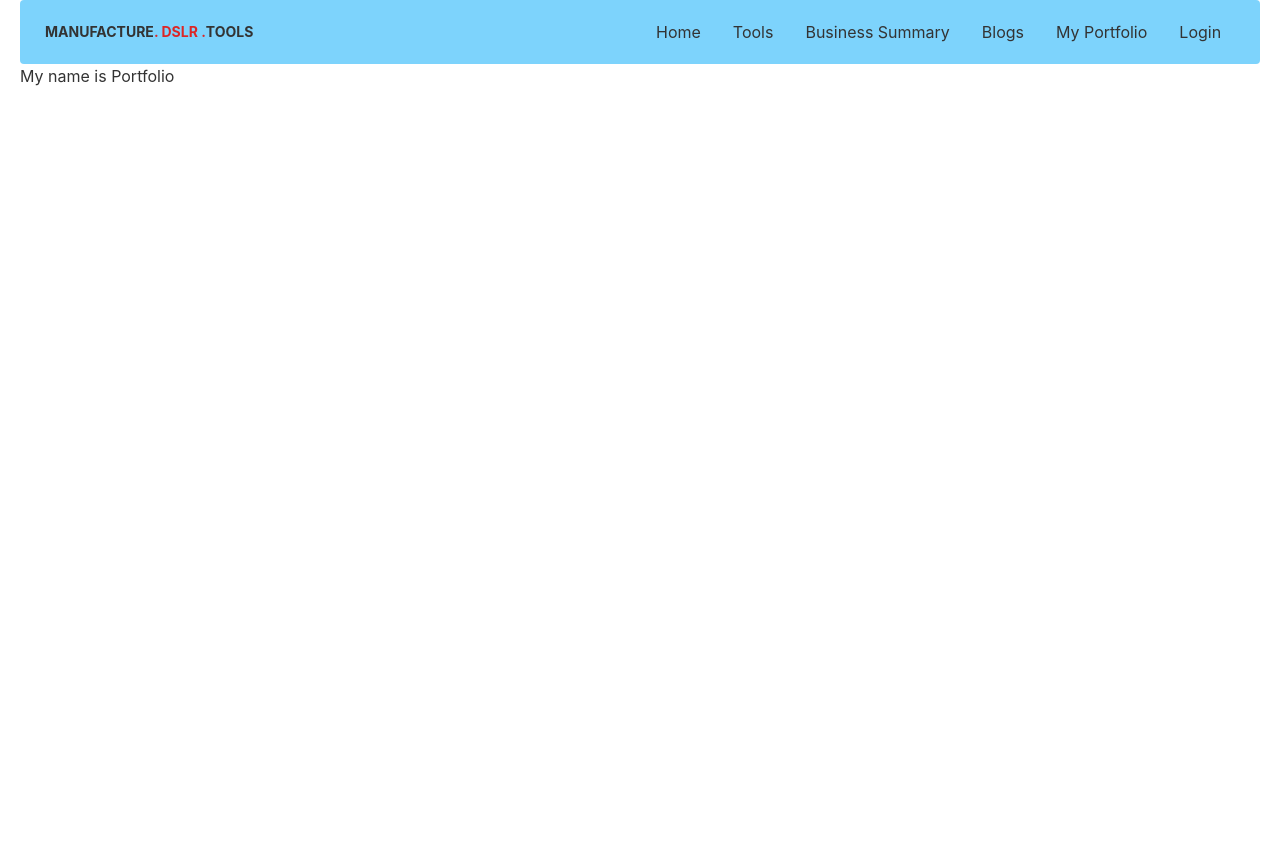
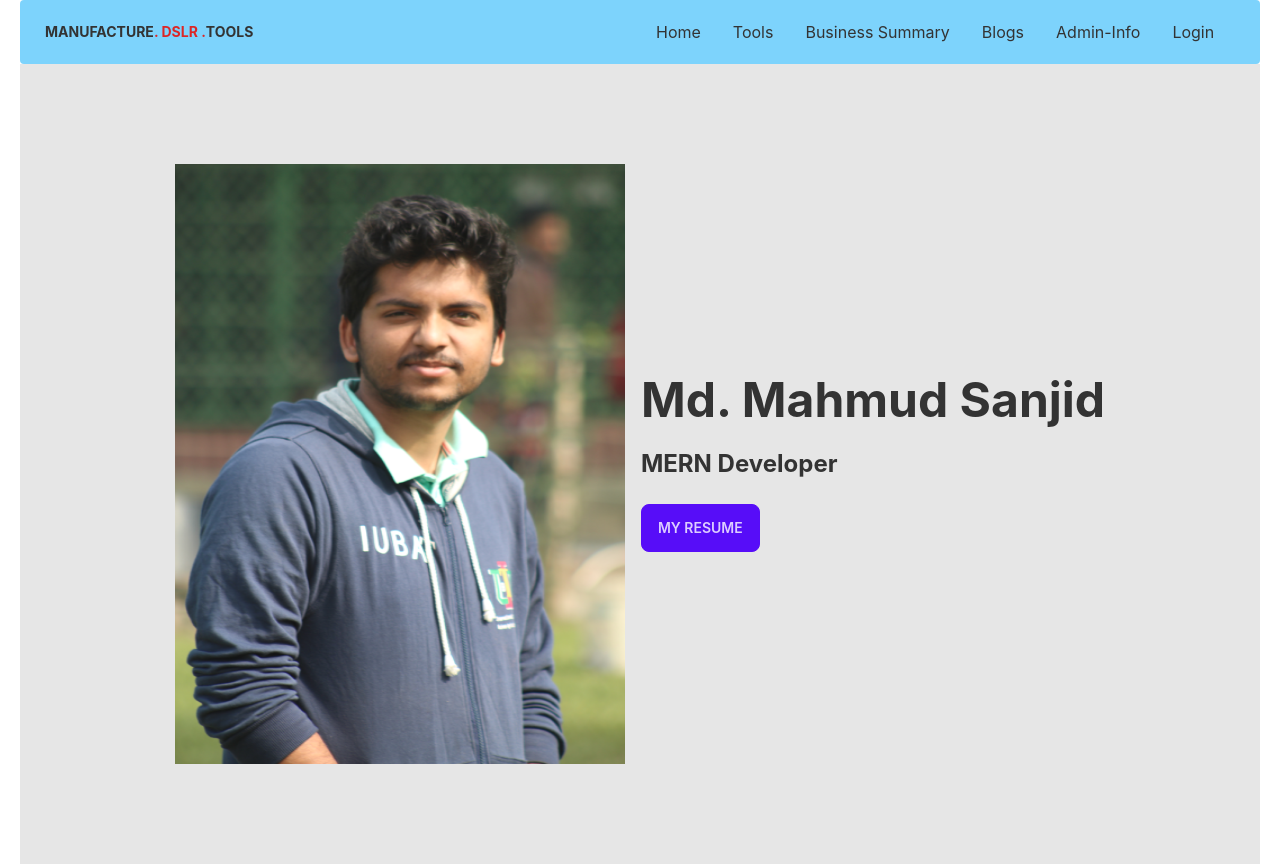
Before and after one commit to Sanjidk/manufacturer-website-client-side-Sanjidk, a React (Create React App) app: page /portfolio in a window 1280 px wide. Before the commit the page ends 800 px from the top, so only its background shows below. Built offline with nearby package versions, Linux system fonts and the light colour scheme; no server answers.

Commit message:
Admin info add

```diff
--- a/src/components/Home/Blogs/Blogs.js
+++ b/src/components/Home/Blogs/Blogs.js
@@ -3,7 +3,7 @@ import Footer from '../../Shared/Footer/Footer';
 
 const Blogs = () => {
     return (
-        <div>
+        <div className='font-bold text-xl'>
             <div className="collapse rounded-lg mt-2">
                 <input type="checkbox" className="peer" />
                 <div className="collapse-title bg-primary text-primary-content peer-checked:bg-secondary peer-checked:text-secondary-content">
--- a/src/components/Home/MyPortfolio/MyPortfolio.js
+++ b/src/components/Home/MyPortfolio/MyPortfolio.js
@@ -1,11 +1,18 @@
 import React from 'react';
+import sanjid from '../../../img/sanjid.png'
 
 const MyPortfolio = () => {
     return (
-        <div>
-            <h1>
-                My name is Portfolio
-            </h1>
+        <div className="hero min-h-screen bg-base-200">
+            <div className="hero-content flex-col lg:flex-row">
+                <img src={sanjid} alt="" />
+                <div>
+                    <h1 className="text-5xl font-bold">Md. Mahmud Sanjid</h1>
+                    <p className="text-2xl font-bold py-6">MERN Developer </p>
+                    <button className='btn btn-primary'><a href="https://drive.google.com/file/d/1bk7GAU-l5VU-Jz3RrBHoPAa_YTS960At/view?usp=sharing" target='_blank'>My Resume</a></button>
+
+                </div>
+            </div>
         </div>
     );
 };
--- a/src/components/Shared/Header/Header.js
+++ b/src/components/Shared/Header/Header.js
@@ -27,7 +27,7 @@ const Header = () => {
         <li><Link to="/tools">Tools</Link></li>
         <li><Link to="/business">Business Summary</Link></li>
         <li><Link to="/blogs">Blogs</Link></li>
-        <li><Link to="/portfolio">My Portfolio</Link></li>
+        <li><Link to="/portfolio">Admin-Info</Link></li>
         {
             user &&
             <li><Link to="/dashboard">Dashboard</Link></li>
```
Also changed, not shown: src/img/sanjid.png (added).
